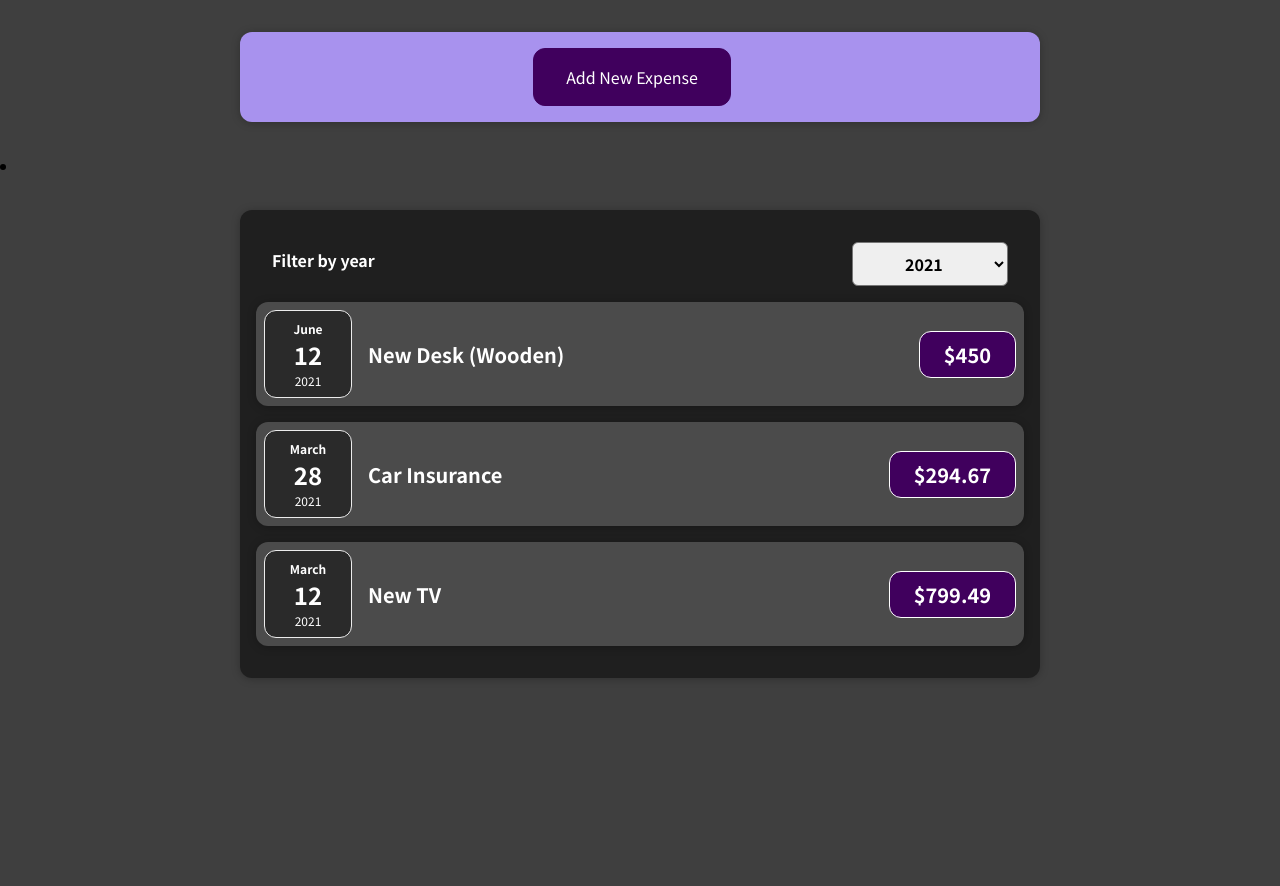
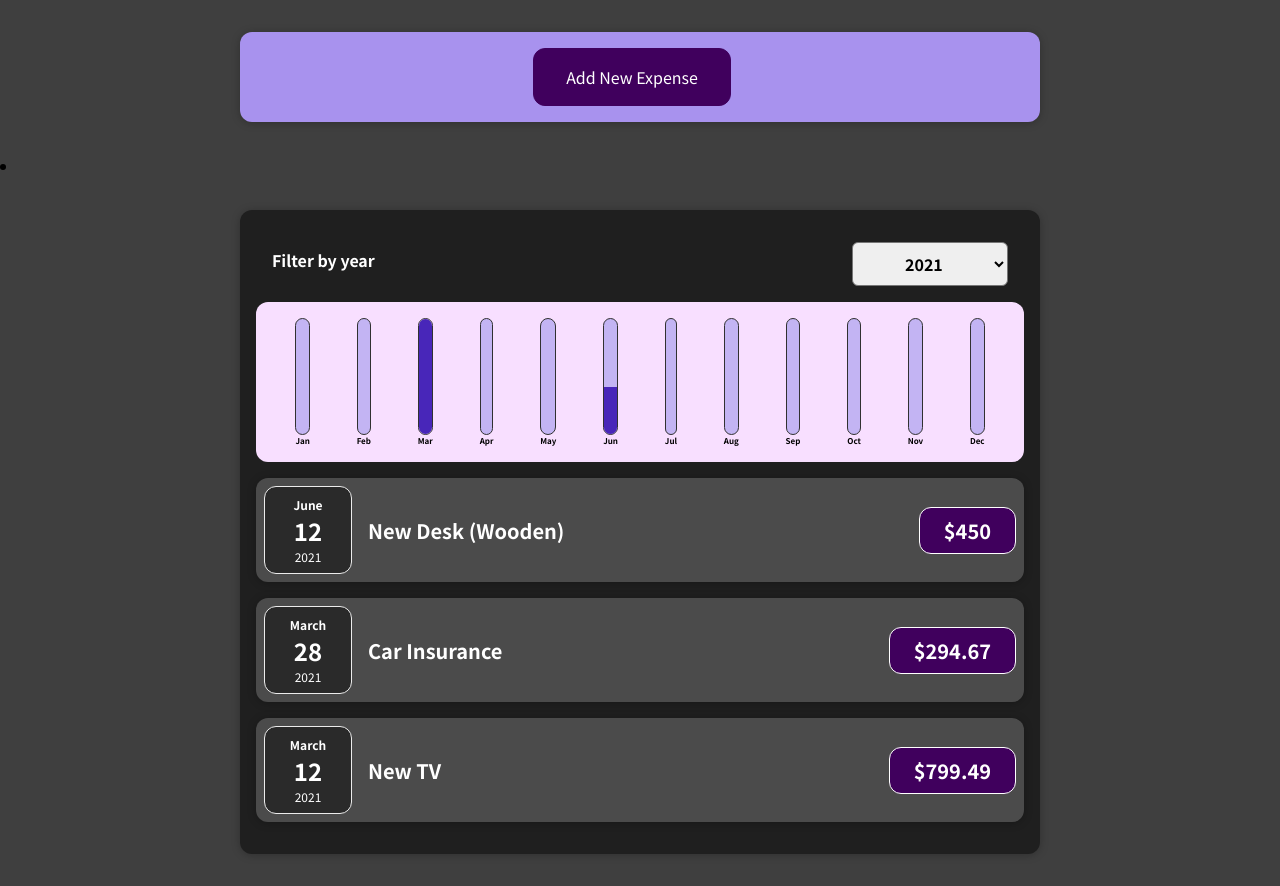
Before and after one commit to rowolff/react-complete-guide, a React (Create React App) app: page / in a window 1280 px wide. Before the commit the page ends 800 px from the top, so only its background shows below. Built offline with nearby package versions, Linux system fonts and the light colour scheme.

Commit message:
Add monthly chart

```diff
--- /dev/null
+++ b/src/components/Chart/Chart.css
@@ -0,0 +1,9 @@
+.chart {
+  padding: 1rem;
+  border-radius: 12px;
+  background-color: #f8dfff;
+  text-align: center;
+  display: flex;
+  justify-content: space-around;
+  height: 10rem;
+}
--- /dev/null
+++ b/src/components/Chart/Chart.tsx
@@ -0,0 +1,24 @@
+import React from 'react';
+import './Chart.css';
+
+import ChartBar, { Datapoint } from './ChartBar';
+
+interface Props {
+  datapoints: Datapoint[];
+}
+
+const Chart: React.FC<Props> = ({ datapoints }) => {
+  const totalMaximum = Math.max(
+    ...datapoints.map((datapoint) => datapoint.value)
+  );
+
+  return (
+    <div className="chart">
+      {datapoints.map(({ value, label }) => (
+        <ChartBar value={value} maxValue={totalMaximum} label={label} key={label} />
+      ))}
+    </div>
+  );
+};
+
+export default Chart;
--- /dev/null
+++ b/src/components/Chart/ChartBar.css
@@ -0,0 +1,30 @@
+.chart-bar {
+  height: 100%;
+  display: flex;
+  flex-direction: column;
+  align-items: center;
+}
+
+.chart-bar__inner {
+  height: 100%;
+  width: 100%;
+  border: 1px solid #313131;
+  border-radius: 12px;
+  background-color: #c3b4f3;
+  overflow: hidden;
+  display: flex;
+  flex-direction: column;
+  justify-content: flex-end;
+}
+
+.chart-bar__fill {
+  background-color: #4826b9;
+  width: 100%;
+  transition: all 0.3s ease-out;
+}
+
+.chart-bar__label {
+  font-weight: bold;
+  font-size: 0.5rem;
+  text-align: center;
+}
--- /dev/null
+++ b/src/components/Chart/ChartBar.tsx
@@ -0,0 +1,33 @@
+import React from 'react';
+import './ChartBar.css';
+
+export interface Datapoint {
+  value: number;
+  label: string;
+}
+
+interface Props extends Datapoint {
+  maxValue: number;
+}
+
+const ChartBar: React.FC<Props> = ({ value, maxValue, label }) => {
+  let barFillHeight = '0%';
+
+  if (maxValue > 0) {
+    barFillHeight = Math.round((value / maxValue) * 100).toString() + '%';
+  }
+
+  return (
+    <div className="chart-bar">
+      <div className="chart-bar__inner">
+        <div
+          className="chart-bar__fill"
+          style={{ height: barFillHeight }}
+        ></div>
+      </div>
+      <div className="chart-bar__label">{label}</div>
+    </div>
+  );
+};
+
+export default ChartBar;
--- a/src/components/Expenses/Expenses.tsx
+++ b/src/components/Expenses/Expenses.tsx
@@ -5,6 +5,7 @@ import './Expenses.css';
 import Card from '../UI/Card';
 import ExpenseFilter from '../ExpenseFilter/ExpensesFilter';
 import ExpensesList from './ExpensesList';
+import ExpensesChart from './ExpensesChart';
 
 interface Props {
   expenses: Expense[];
@@ -30,6 +31,7 @@ const Expenses: React.FC<Props> = ({ expenses }) => {
           onFilterChange={handleFilterChange}
           value={filteredYear}
         />
+        <ExpensesChart expenses={filteredExpenses} />
         <ExpensesList items={filteredExpenses} />
       </Card>
     </li>
--- /dev/null
+++ b/src/components/Expenses/ExpensesChart.tsx
@@ -0,0 +1,39 @@
+import React from 'react';
+
+import Chart from '../Chart/Chart';
+import { Datapoint } from '../Chart/ChartBar';
+
+interface Props {
+  expenses: Expense[];
+}
+
+const MONTHS = [
+  'Jan',
+  'Feb',
+  'Mar',
+  'Apr',
+  'May',
+  'Jun',
+  'Jul',
+  'Aug',
+  'Sep',
+  'Oct',
+  'Nov',
+  'Dec',
+];
+
+const ExpensesChart: React.FC<Props> = ({ expenses }) => {
+  const chartDataPoints: Datapoint[] = MONTHS.map((month) => ({
+    label: month,
+    value: 0,
+  }));
+
+  for (const expense of expenses) {
+    const expenseMonth = expense.date.getMonth();
+    chartDataPoints[expenseMonth].value += expense.amount;
+  }
+
+  return <Chart datapoints={chartDataPoints} />;
+};
+
+export default ExpensesChart;
```
